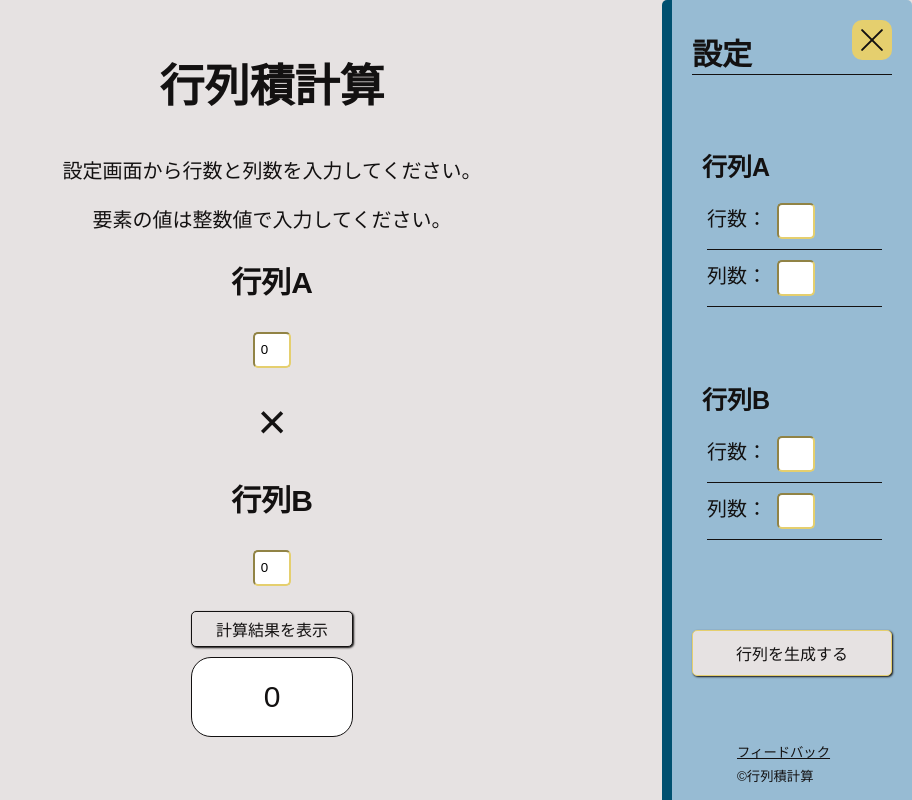
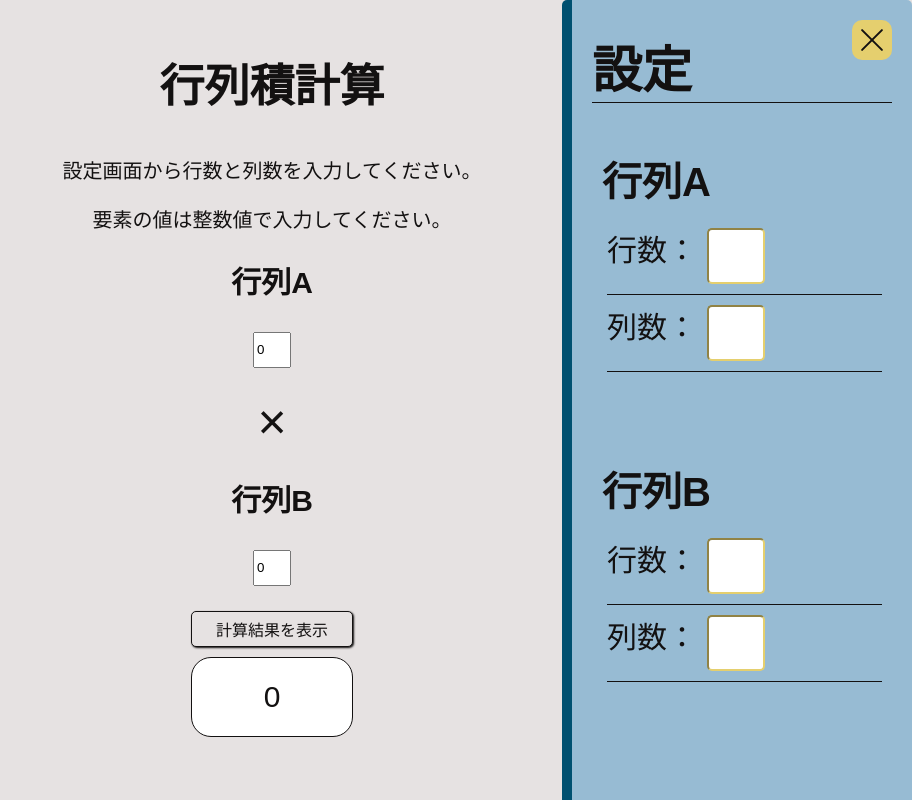
Before and after one commit to LSbard000com/Matrix-Calculation, a React (Create React App) app: page / in a window 1280 px wide. Shown: the whole page, without its empty margins (368-1280 px from the left). Built offline with nearby package versions, Linux system fonts and the light colour scheme; a web font is replaced by a local one.

Commit message:
オプションコンポーネントを修正

```diff
--- a/src/Components/Option.css
+++ b/src/Components/Option.css
@@ -15,7 +15,7 @@
 
 .option-area{
   height: 100vh;
-  width: 200px;
+  width: 300px;
   padding: 20px;
   background-color: var(--blue);
   z-index: 2;
@@ -28,17 +28,16 @@
   border-left: 10px solid;
   border-color: var(--navy);
   overflow: scroll;
-  display: grid;
 }
 
 .option-area header{
   margin-top: 10px;
-  height: 50px;
+  height: 100px;
 }
 
 .option-area header h2 {
   margin: 0;
-  font-size: 30px;
+  font-size: 50px;
   border-bottom: 1px solid var(--black);
 }
 
@@ -102,6 +101,7 @@
 }
 
 main{
+  height: 600px;
   display: grid;
   gap: 20px;
 }
@@ -111,7 +111,7 @@ section {
 }
 
 section h3 {
-  font-size: 25px;
+  font-size: 40px;
   margin: 0;
   padding: 10px 0;
 }
@@ -123,13 +123,13 @@ section ul {
 }
 
 section ul li {
-  font-size: 20px;
+  font-size: 30px;
   border-bottom: 1px solid var(--black);
 }
 
-input {
-  width: 30px;
-  height: 30px;
+section ul li input {
+  width: 50px;
+  height: 50px;
   margin: 10px;
   border-radius: 5px;
   border-color: var(--yellow);
@@ -137,12 +137,22 @@ input {
 }
 
 .caution {
+  height: 100px;
   margin: 5px;
   color: rgb(189, 15, 15);
-  font-size: small;
+  font-size: 16pt;
 }
 
-.btn {
+.btndiv{
+  height: 100px;
+  display: flex;
+  justify-content: center;
+  align-items: center;
+}
+
+.btndiv .btn {
+  width: 150px;
+  height: 50px;
   text-align: center;
   margin: 0;
   padding: 10px;
@@ -152,6 +162,9 @@ input {
   box-shadow: 1px 1px 2px;
   cursor: pointer;
   transition-duration: 0.3s;
+  display: flex;
+  align-items: center;
+  justify-content: center;
 }
 
 .disable .btn {
@@ -164,12 +177,16 @@ input {
 }
 
 .information {
-  margin-top: 50px;
+  height: 200px;
+  margin-top: 20px;
+  display: flex;
+  justify-content: center;
   position: relative;
 }
 
 .information ul {
   margin-bottom: 30px;
+  padding: 0;
   list-style: none;
   position: absolute;
   bottom: 0;
@@ -177,7 +194,7 @@ input {
 
 .information ul li {
   font-family: sans-serif;
-  font-size: 10pt ;
+  font-size: 14pt ;
   margin: 5px;
 }
 
--- a/src/Components/Option.js
+++ b/src/Components/Option.js
@@ -88,7 +88,7 @@ const Option = ({onInputChange}) => {
                 </section>
             </main>
             <div style={{ whiteSpace: 'pre-line' }} className="caution">{msg}</div>
-            <div className={`${isdisable ? 'disable' : ''}`} onClick={clickBtn}>
+            <div className={`btndiv ${isdisable ? 'disable' : ''}`} onClick={clickBtn}>
                 <div className="btn">行列を生成する</div>
             </div>
             <div className='information'>
```
